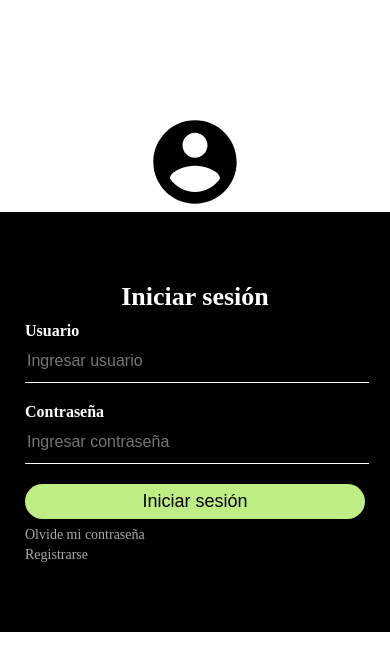
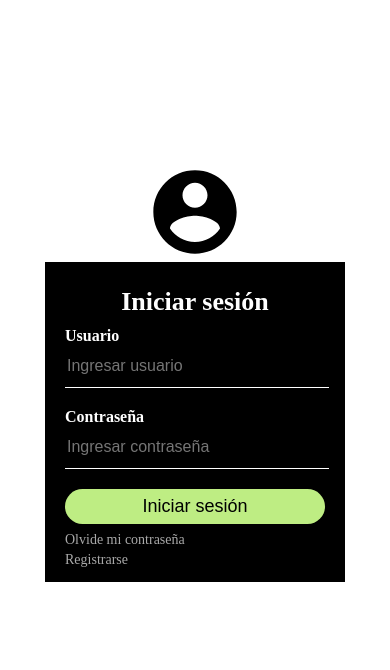
Before and after one commit to juan-cantero/Ciu-App, a plain HTML site: page public/src/Html/login.html in a window 390 px wide. Drawn offline with Linux system fonts and the light colour scheme.

Commit message:
Login responsive

```diff
--- a/public/src/CSS/style.css
+++ b/public/src/CSS/style.css
@@ -83,7 +83,7 @@
     height: 37px;
     width: 400px;
     left: 40%;
-    background-color: rgb(241,  90, 90,24%);
+    background-color: rgb(241,90,90,24%);
     text-align: center;
     border: none;
     font-size: 18px;
@@ -91,3 +91,12 @@
     padding-top: 10px ;
     margin-top: 20px;
 }
+
+/* Responsive */
+@media (max-width: 600px) {
+    .margin-responsive{
+        width: 300px;
+        height: 320px;
+        padding: 25px 20px;
+    }
+}
--- a/public/src/Html/login.html
+++ b/public/src/Html/login.html
@@ -15,7 +15,7 @@
         <p id="ayuda"></p>
     </div> -->
     <p id="alerta"></p>
-    <div class="login-box">
+    <div class="login-box margin-responsive">
         <img class="icon" src="../../Img/account_circle.svg" alt="">
         <h1>Iniciar sesión</h1>
         <!-- Etiqueta for para hacer referencia a la etiqueta input en su
```
